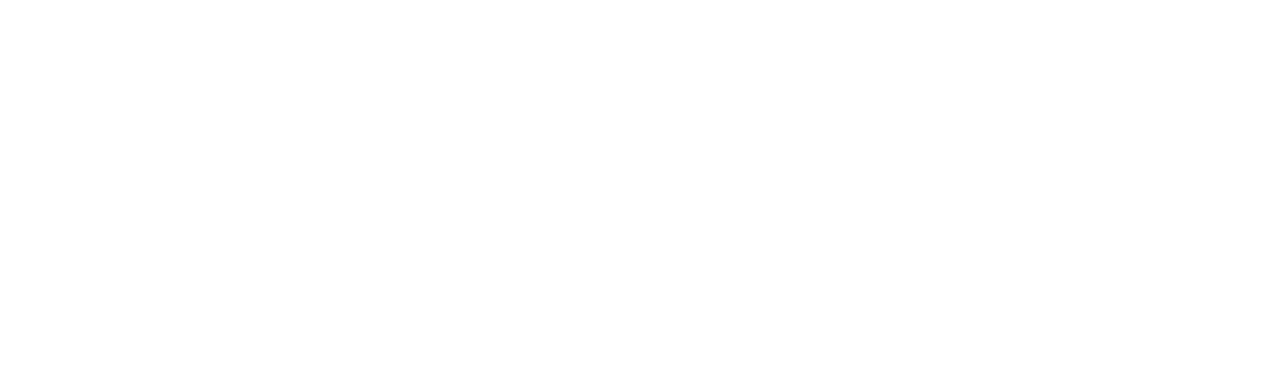
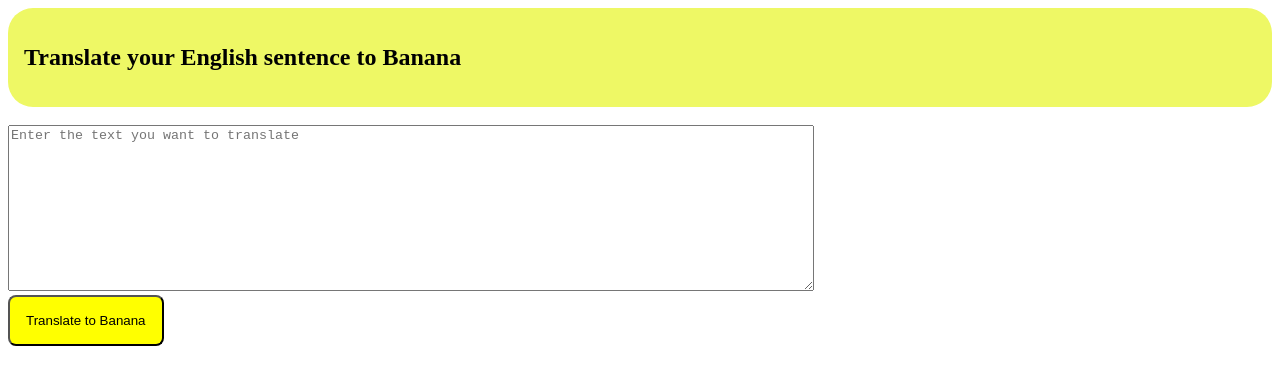
Before and after one commit to PrakritiShetty/Javascript--Translation-API, a plain HTML site: page index.html in a window 1280 px wide. Drawn offline with Linux system fonts and the light colour scheme.

Commit message:
till input

```diff
--- a/app.js
+++ b/app.js
@@ -1 +1,17 @@
-console.log("Script is working from a different file")
+
+//hey browser(query), fetch me an element with so-and-so id(selector)
+//this is called referencing the element in JS
+var btnclick= document.querySelector(".button");
+var txtInput2= document.querySelector("#txtInput1");
+console.log(txtInput2);
+//var output= document.querySelector(".output")
+
+//hey browser, on a click, this is what u have to do
+btnclick= addEventListener("click",clickHandler);
+//console.log(txtInput)    (wrong coz this doesnt execute on clicking- clickhandler does)
+
+function clickHandler()
+{
+    console.log("clicked");
+    //console.log("input",txtInput1);
+}
--- a/index.html
+++ b/index.html
@@ -6,8 +6,22 @@
     <meta name="viewport" content="width=device-width, initial-scale=1.0">
     <title>Banana Translation</title>
     <script src="app.js" type="text/javascript"></script>
+    <link href='style.css' rel='stylesheet'/>
 </head>
 <body>
+    <header class="titlebox" style=" background-color:rgb(238, 248, 101);
+    border-radius: 25px;
+    padding: 1rem;">
+        <h2 class="introtext">
+           Translate your English sentence to Banana</h2>
+        </h2>
+    </header>
+    <br>
+
+    <textarea id='txtInput1' placeholder="Enter the text you want to translate"></textarea>
+    <br>
+    <button class='button'>Translate to Banana</button>
+    <div class="output"></div>
 
 </body>
 </html>
--- /dev/null
+++ b/style.css
@@ -0,0 +1,12 @@
+.button{
+    padding:1rem;
+    background-color:yellow;
+    border-radius: 0.5rem;
+
+}
+#txtInput1{
+    padding: 2 rem;
+    width: 50rem;
+    height:10rem;
+
+}
```
